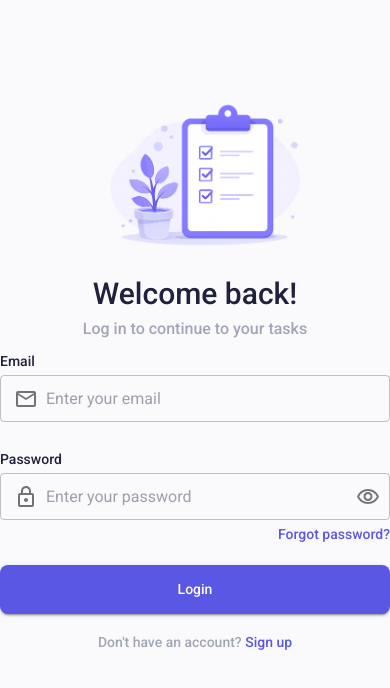
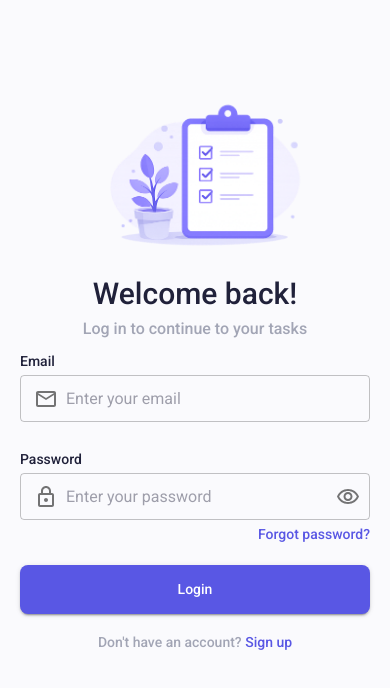
Before and after one commit to lytvyshko/Taskly_FE, a React (Vite) app: page /login in a window 390 px wide. Shown: the top 688 px of the page. Built offline with nearby package versions, Linux system fonts and the light colour scheme; no server answers.

Commit message:
fixed login form padding on mobile

```diff
--- a/package.json
+++ b/package.json
@@ -4,6 +4,7 @@
   "version": "0.0.0",
   "type": "module",
   "scripts": {
+    "dev:mobile": "vite --host 0.0.0.0",
     "dev": "vite",
     "build": "tsc -b && vite build",
     "lint": "eslint .",
--- a/src/pages/Auth/LoginPage.tsx
+++ b/src/pages/Auth/LoginPage.tsx
@@ -7,6 +7,7 @@ export const LoginPage = () => {
   return (
     <Box
       sx={{
+        maxWidth: 350,
         width: {
           xs: '100%',
           sm: '50%',
```
